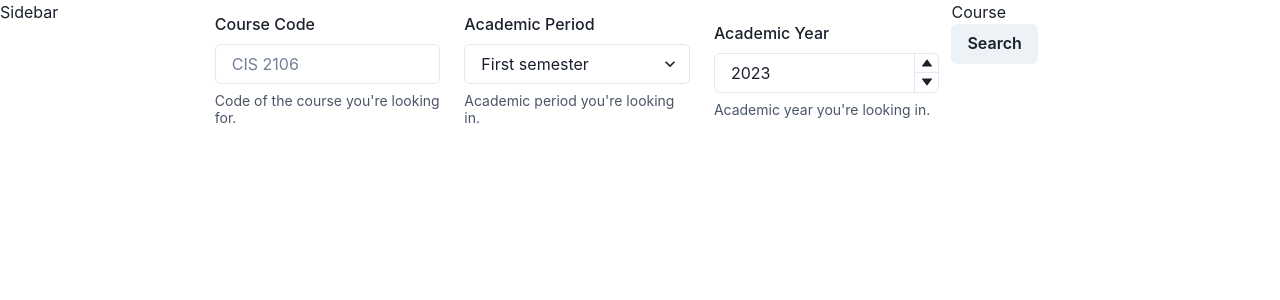
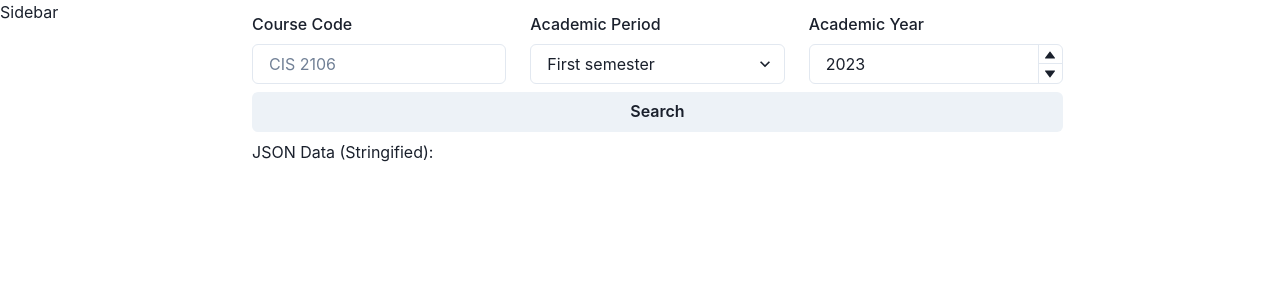
Before and after one commit to 0-BSCode/schedule-creator, a React (Vite) app in the folder client/: page / in a window 1280 px wide. Shown: the top 300 px of the page. Built offline with nearby package versions, Linux system fonts and the light colour scheme.

Commit message:
Render JSON data

```diff
--- a/client/src/App.tsx
+++ b/client/src/App.tsx
@@ -1,10 +1,18 @@
 import { useState } from "react";
 import "./App.css";
-import axios from "axios";
 import AcademicPeriodEnum from "./types/enums/academic-period-enum";
-import { Box, Button, Flex, HStack, Input, Select } from "@chakra-ui/react";
+import {
+  Box,
+  Button,
+  Flex,
+  HStack,
+  Input,
+  Select,
+  Stack,
+} from "@chakra-ui/react";
 import NumberInput from "./components/NumberInput";
-import { FormControl, FormLabel, FormHelperText } from "@chakra-ui/react";
+import { FormControl, FormLabel } from "@chakra-ui/react";
+import useCourse, { PayloadInterface } from "./hooks/useCourse";
 
 const getCurrentYear = (): number => {
   return new Date().getFullYear();
@@ -20,19 +28,22 @@ function App() {
   const [course, setCourse] = useState("");
   const [year, setYear] = useState(2023);
   const [period, setPeriod] = useState(AcademicPeriodEnum.FIRST_SEMESTER);
+  const [page, setPage] = useState(1);
+  const [data, setData] = useState("");
+  const { courses, getCourses } = useCourse();
 
   async function handleFetch(
     e: React.FormEvent<HTMLButtonElement>
   ): Promise<void> {
     e.preventDefault();
-    const payload = {
+    const payload: PayloadInterface = {
       course,
-      academicPeriod: AcademicPeriodEnum.SECOND_SEMESTER,
+      period,
       year,
-      page: 1,
+      page,
     };
-    const res = await axios.post("http://localhost:3000/courses", payload);
-    console.log(res.data);
+    const courses = getCourses(payload);
+    setData(JSON.stringify(courses));
   }
 
   function handleCourseChange(e: React.ChangeEvent<HTMLInputElement>): void {
@@ -54,7 +65,8 @@ function App() {
   return (
     <Flex>
       <Box w="15rem">Sidebar</Box>
-      <HStack p={3} spacing={6} alignItems={"center"}>
+      <Stack p={3}>
+        <HStack spacing={6} alignItems={"center"}>
           <FormControl>
             <FormLabel>Course Code</FormLabel>
             <Input
@@ -62,9 +74,6 @@ function App() {
               value={course}
               onChange={handleCourseChange}
             />
-          <FormHelperText>
-            Code of the course you're looking for.
-          </FormHelperText>
           </FormControl>
           <FormControl>
             <FormLabel>Academic Period</FormLabel>
@@ -82,7 +91,6 @@ function App() {
                 </option>
               ))}
             </Select>
-          <FormHelperText>Academic period you're looking in.</FormHelperText>
           </FormControl>
           <FormControl>
             <FormLabel>Academic Year</FormLabel>
@@ -93,19 +101,14 @@ function App() {
               min={2017}
               defaultValue={getCurrentYear()}
             />
-          <FormHelperText>Academic year you're looking in.</FormHelperText>
           </FormControl>
         </HStack>
-      <form>
-        <label htmlFor="courseName">Course</label>
-        <input
-          id="courseName"
-          type="text"
-          value={course}
-          onChange={handleCourseChange}
-        />
         <Button onClick={handleFetch}>Search</Button>
-      </form>
+        <h2>JSON Data (Stringified):</h2>
+        {courses.map((course, idx) => (
+          <pre key={`course-${idx}`}>{JSON.stringify(course, null, 2)}</pre>
+        ))}
+      </Stack>
     </Flex>
   );
 }
--- /dev/null
+++ b/client/src/hooks/useCourse.ts
@@ -0,0 +1,76 @@
+import AcademicPeriodEnum from "@src/types/enums/academic-period-enum";
+import CourseInterface from "@src/types/interfaces/course-interface";
+import axios from "axios";
+import { useState } from "react";
+
+interface RawCourseInterface {
+  code: string;
+  description: string;
+  status: string;
+  professors: string;
+  schedule: string;
+  departmentReserved: string;
+  enrolledStudents: string;
+}
+
+interface ResponseInterface {
+  courses: RawCourseInterface[];
+  currentPage: number;
+  totalPages: number;
+}
+
+export interface PayloadInterface {
+  course: string;
+  period: AcademicPeriodEnum;
+  year: number;
+  page: number;
+}
+
+interface UseCourseHookInterface {
+  courses: CourseInterface[];
+  getCourses: (payload: PayloadInterface) => Promise<CourseInterface[]>;
+}
+
+const useCourse = (): UseCourseHookInterface => {
+  const [courses, setCourses] = useState<CourseInterface[]>([]);
+
+  const getCourses = async (
+    payload: PayloadInterface
+  ): Promise<CourseInterface[]> => {
+    const data = await fetchCourses(payload);
+    const courseData = parseCourses(data);
+    setCourses(courseData);
+    return courseData;
+  };
+
+  const fetchCourses = async (
+    payload: PayloadInterface
+  ): Promise<ResponseInterface> => {
+    const res = await axios.post("http://localhost:3000/courses", payload);
+    const data = res.data as ResponseInterface;
+    return data;
+  };
+
+  const parseCourses = (rawData: ResponseInterface): CourseInterface[] => {
+    const newCourses: CourseInterface[] = rawData.courses.map((course) => {
+      const studentInfo = course.enrolledStudents.split("/");
+      const courseInfo = {
+        ...course,
+        professors: [course.professors],
+        schedule: [course.schedule],
+        enrolledStudents: parseInt(studentInfo[0]),
+        totalStudents: parseInt(studentInfo[1]),
+      };
+
+      return courseInfo;
+    });
+    return newCourses;
+  };
+
+  return {
+    courses,
+    getCourses,
+  };
+};
+
+export default useCourse;
```
Also changed, not shown: 1 other file (tests, documents, lock files or other folders). Lines whose indentation alone changed are shown as unchanged.
